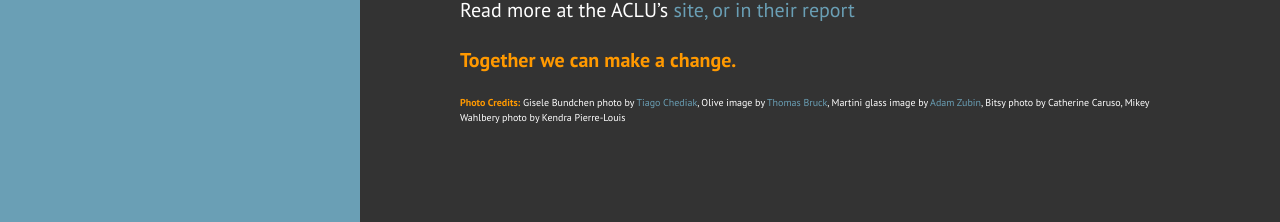
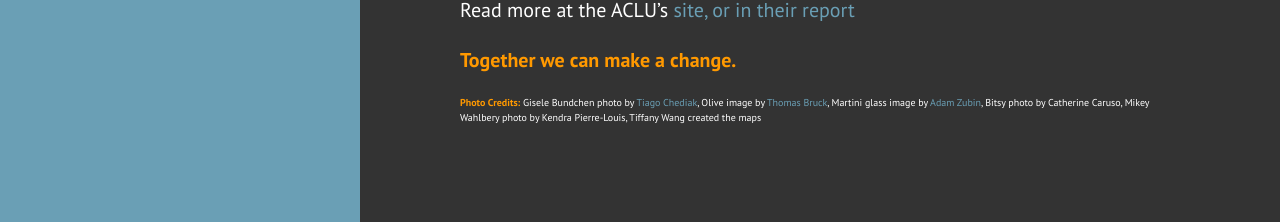
Before and after one commit to KendraPierre/The-Olive, a Jekyll site: the page built from index.html, in a window 1280 px wide and 900 px high, scrolled down 2130 px. Shown: the part 675-897 px from the top of the window. Built offline with Jekyll 4.4.1, drawn with Linux system fonts in a browser that asks for light colours.

Commit message:
Updated index.html

```diff
--- a/index.html
+++ b/index.html
@@ -70,6 +70,6 @@ The Heritage Foundation is calling for the BPD to be held accountable for it’s
 
   <p><strong>Together we can make a change.</strong></p>
 
-  <p style="font-size:10px"> <strong>Photo Credits:</strong> Gisele Bundchen photo by <a href="https://upload.wikimedia.org/wikipedia/commons/b/b1/Gisele_Bundchen5.jpg" target="_blank">Tiago Chediak</a>, Olive image by <a href="https://thenounproject.com/search/?q=olive&i=167456 " target="_blank">Thomas Bruck</a>, Martini glass image by <a href="https://thenounproject.com/search/?q=martini+glass&i=147227" target="_blank">Adam Zubin</a>, Bitsy photo by Catherine Caruso, Mikey Wahlbery photo by Kendra Pierre-Louis</p>
+  <p style="font-size:10px"> <strong>Photo Credits:</strong> Gisele Bundchen photo by <a href="https://upload.wikimedia.org/wikipedia/commons/b/b1/Gisele_Bundchen5.jpg" target="_blank">Tiago Chediak</a>, Olive image by <a href="https://thenounproject.com/search/?q=olive&i=167456 " target="_blank">Thomas Bruck</a>, Martini glass image by <a href="https://thenounproject.com/search/?q=martini+glass&i=147227" target="_blank">Adam Zubin</a>, Bitsy photo by Catherine Caruso, Mikey Wahlbery photo by Kendra Pierre-Louis, Tiffany Wang created the maps</p>
 
 </body>
```
